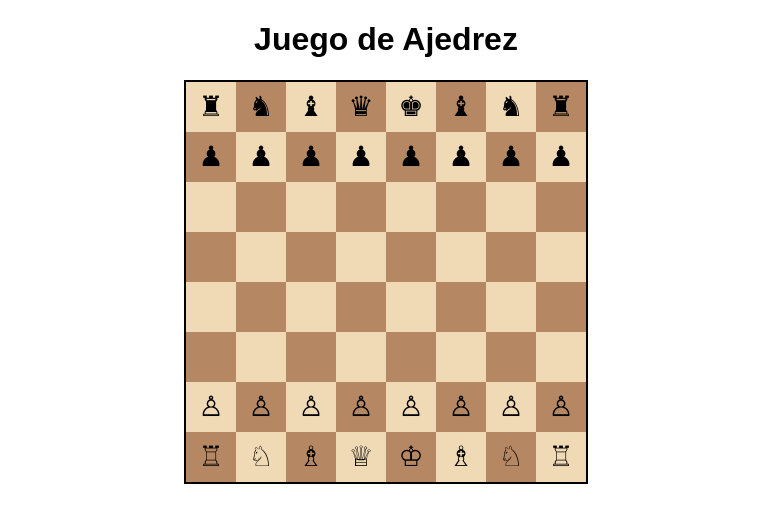
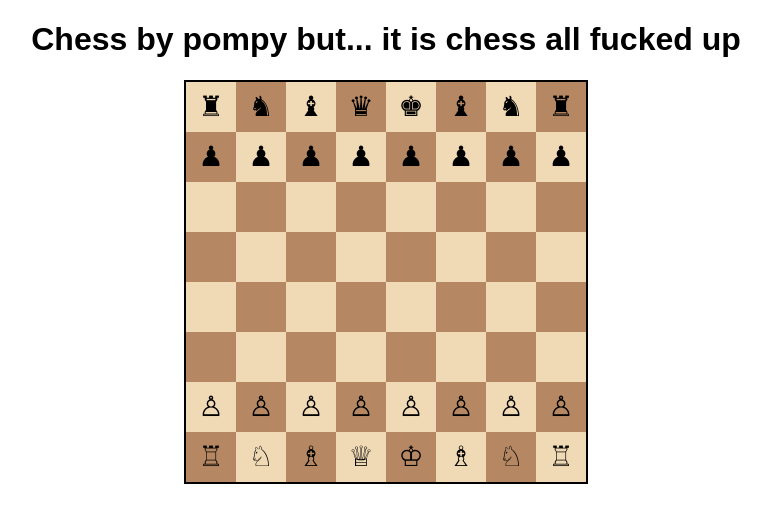
Before and after one commit to CODERLEARNER99/githubpagetesst, a plain HTML site: page index.html in a window 1280 px wide. Shown: the whole page, without its empty margins (254-1025 px from the left). Drawn offline with Linux system fonts and the light colour scheme.

Commit message:
Update index.html

```diff
--- a/index.html
+++ b/index.html
@@ -35,7 +35,7 @@
   </style>
 </head>
 <body>
-  <h1>Juego de Ajedrez</h1>
+  <h1>Chess by pompy but... it is chess all fucked up</h1>
   <div class="chessboard" id="board"></div>
 
   <script>
```
